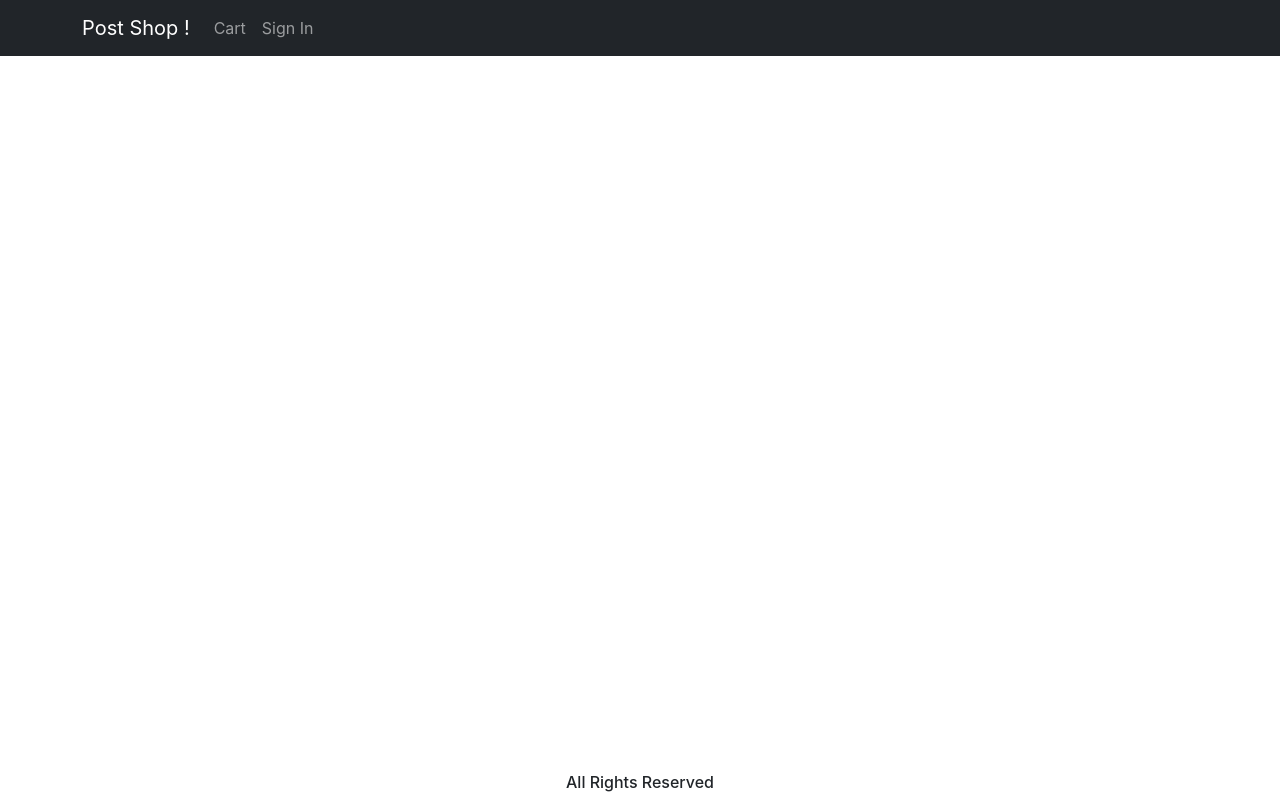
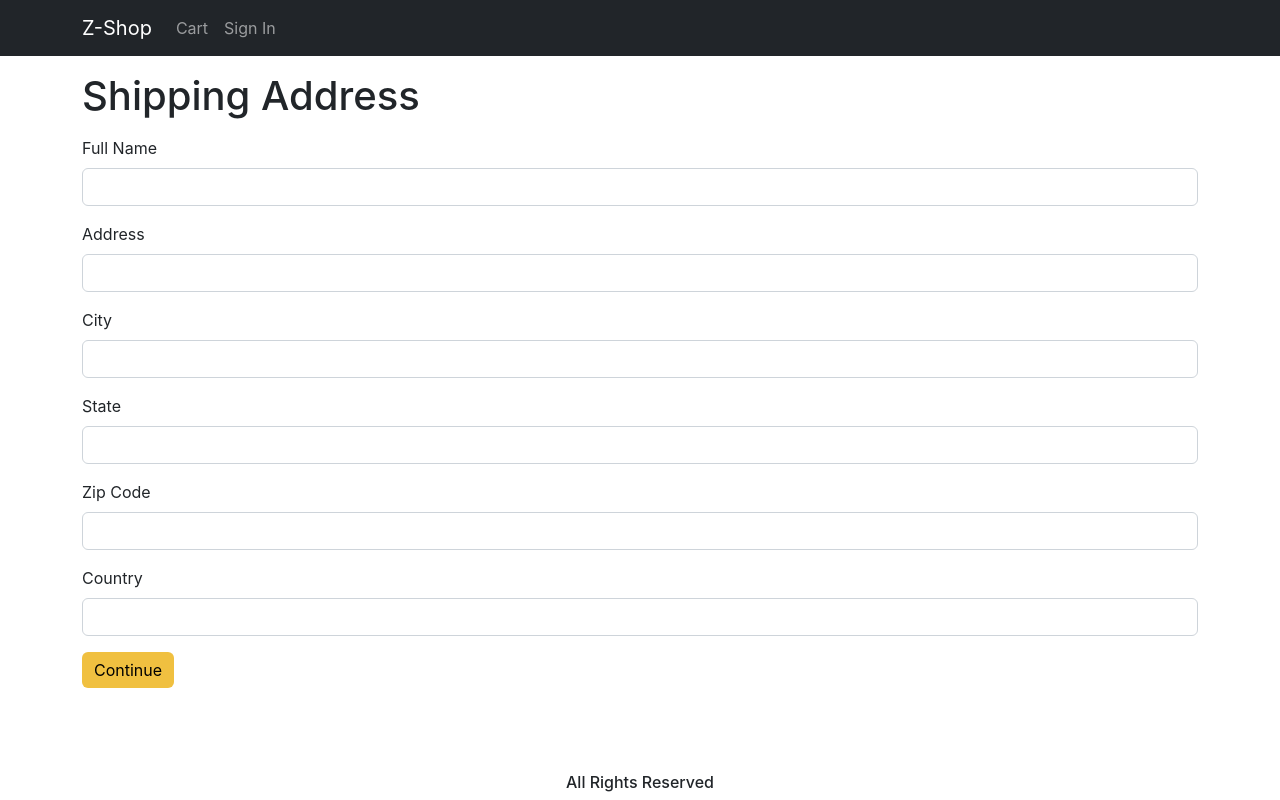
Before and after one commit to Calathea-Z/shop-clone-fe, a React (Create React App) app: page /shipping in a window 1280 px wide. Built offline with nearby package versions, Linux system fonts and the light colour scheme.

Commit message:
Add shipping address page. Add shipping address route.

```diff
--- a/public/index.html
+++ b/public/index.html
@@ -25,7 +25,7 @@
       Learn how to configure a non-root public URL by running `npm run build`.
     -->
     <link rel="stylesheet" href="https://cdn.jsdelivr.net/npm/@fortawesome/fontawesome-free@5.15.4/css/all.min.css" />
-    <title>Post Shop!</title>
+    <title>Z Shop</title>
   </head>
   <body>
     <noscript>You need to enable JavaScript to run this app.</noscript>
--- a/src/App.js
+++ b/src/App.js
@@ -13,6 +13,7 @@ import { useContext } from "react";
 import { Store } from "./Store";
 import Cart from "./pages/Cart";
 import SignIn from "./pages/SignIn";
+import ShippingAddress from "./pages/ShippingAddress";
 
 function App() {
   const { state, dispatch: contextDispatch } = useContext(Store);
@@ -31,7 +32,7 @@ function App() {
           <Navbar bg="dark" variant="dark">
             <Container>
               <LinkContainer to="/">
-                <Navbar.Brand>Post Shop !</Navbar.Brand>
+                <Navbar.Brand>Z-Shop</Navbar.Brand>
               </LinkContainer>
               <Nav className='me-auto'>
                 <Link to='/cart' className='nav-link'>
@@ -72,10 +73,11 @@ function App() {
         <main>
           <Container className='mt-3'>
             <Routes>
-              <Route path="/product/:slug" element={<Product />} />
+              <Route path="/product/:slug" element={<Product /> } />
               <Route path="/" element={<Home /> } />
               <Route path='/cart' element={<Cart /> } />
               <Route path='/signin' element={<SignIn /> } />
+              <Route path='/shipping' element={<ShippingAddress /> } />
             </Routes>
           </Container>
         </main>
--- a/src/Pages/Home.js
+++ b/src/Pages/Home.js
@@ -45,7 +45,7 @@ function Home() {
   return (
     <div>
       <Helmet>
-        <title>Post Shop!</title>
+        <title>Z-Shop</title>
       </Helmet>
       <h1>Featured Products </h1>
       <div className="products">
--- /dev/null
+++ b/src/Pages/ShippingAddress.js
@@ -0,0 +1,81 @@
+import { Helmet } from "react-helmet-async";
+import Form from "react-bootstrap/Form";
+import { useState } from "react";
+import Button from "react-bootstrap/esm/Button";
+
+export default function ShippingAddress() {
+  const [fullName, setFullName] = useState("");
+  const [address, setAddress] = useState("");
+  const [city, setCity] = useState("");
+  const [zipCode, setZipCode] = useState("");
+  const [country, setCountry] = useState("");
+  const [state, setState] = useState("");
+
+  const submitHandler = (e) => {
+    e.preventDefault();
+  };
+
+  return (
+    <div>
+      <Helmet>
+        <title>Shipping Address</title>
+      </Helmet>
+      <h1 className="my-3">Shipping Address</h1>
+      <Form onSubmit={submitHandler}>
+        <Form.Group className="mb-3" controlId="fullName">
+          <Form.Label>Full Name</Form.Label>
+          <Form.Control
+            value={fullName}
+            onChange={(e) => setFullName(e.target.value)}
+            required
+          />
+        </Form.Group>
+        <Form.Group className="mb-3" controlId="address">
+          <Form.Label>Address</Form.Label>
+          <Form.Control
+            value={address}
+            onChange={(e) => setAddress(e.target.value)}
+            required
+          />
+        </Form.Group>
+        <Form.Group className="mb-3" controlId="city">
+          <Form.Label>City</Form.Label>
+          <Form.Control
+            value={city}
+            onChange={(e) => setCity(e.target.value)}
+            required
+          />
+        </Form.Group>
+        <Form.Group className="mb-3" controlId="state">
+          <Form.Label>State</Form.Label>
+          <Form.Control
+            value={state}
+            onChange={(e) => setState(e.target.value)}
+            required
+          />
+        </Form.Group>
+        <Form.Group className="mb-3" controlId="zipCode">
+          <Form.Label>Zip Code</Form.Label>
+          <Form.Control
+            value={zipCode}
+            onChange={(e) => setZipCode(e.target.value)}
+            required
+          />
+        </Form.Group>
+        <Form.Group className="mb-3" controlId="country">
+          <Form.Label>Country</Form.Label>
+          <Form.Control
+            value={country}
+            onChange={(e) => setCountry(e.target.value)}
+            required
+          />
+        </Form.Group>
+        <div className="mb-3">
+          <Button variant="primary" type="submit">
+            Continue
+          </Button>
+        </div>
+      </Form>
+    </div>
+  );
+}
```
